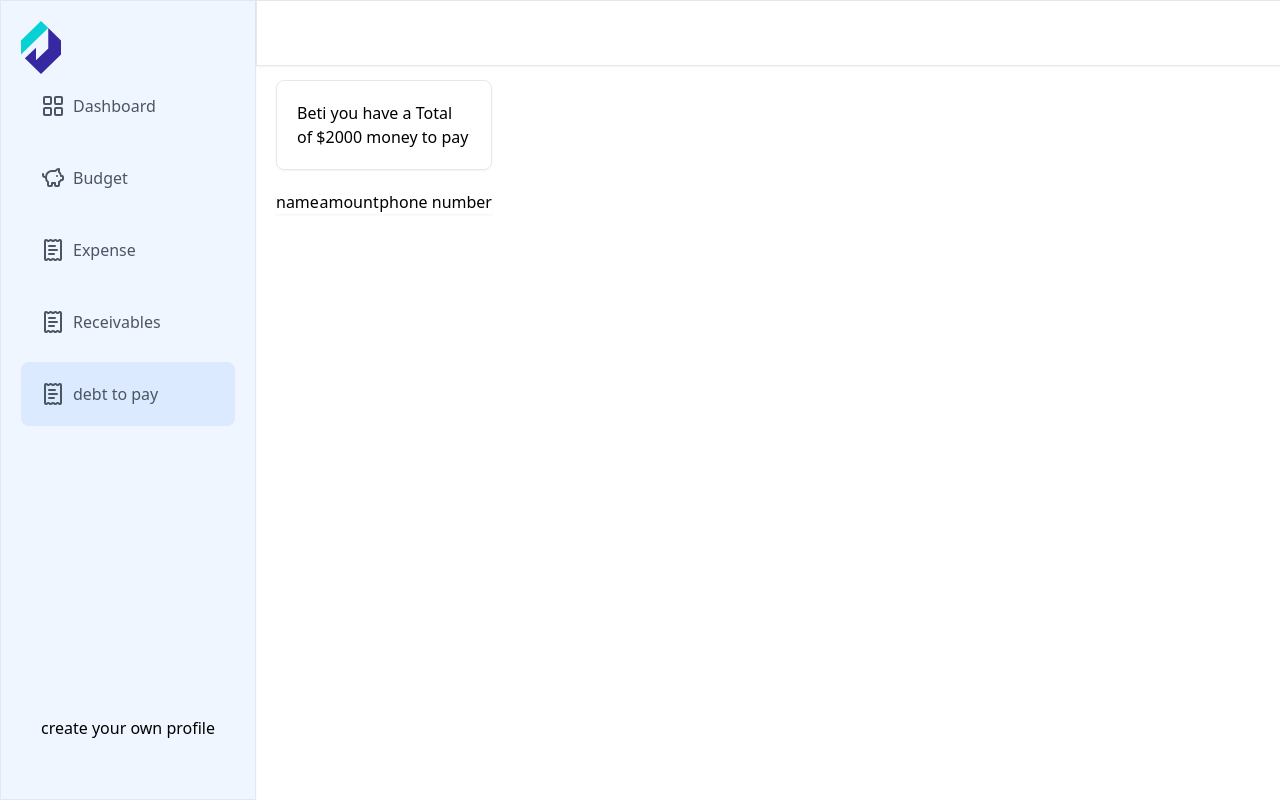
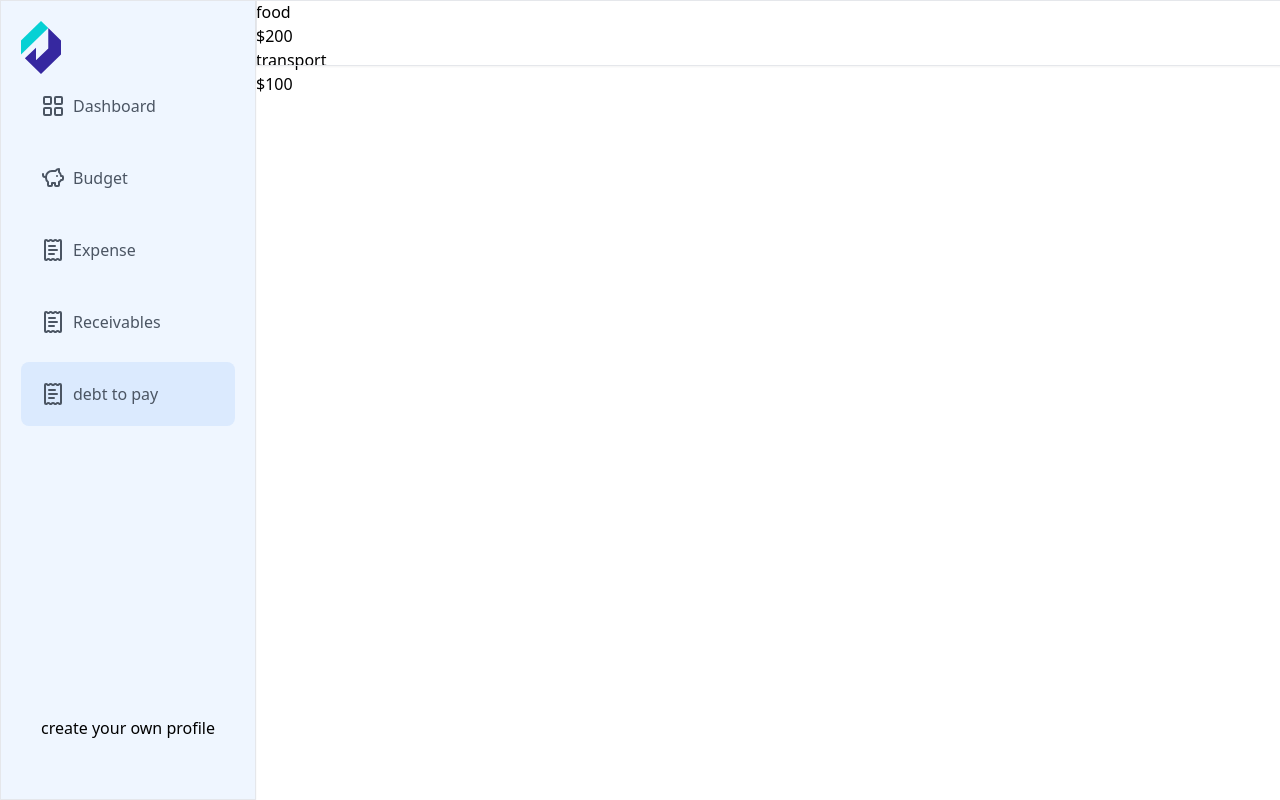
Before and after one commit to betiytesfay/KeepBirr, a Next.js app: page /dashboard/debt in a window 1280 px wide. Built offline with nearby package versions, Linux system fonts and the light colour scheme.

Commit message:
feat: create FetchDebt component to display expenses list

```diff
--- a/app/dashboard/debt/layout.jsx
+++ /dev/null
@@ -1,38 +0,0 @@
-'use client'
-import React from 'react'
-import SideNav from "../_component/SideNav.jsx";
-import { useEffect, useState } from 'react';
-function fetchExpense() {
-  const [data, setData] = useState([]);
-}
-
-import axios from 'axios';
-const debtMoney = 2000;
-const name = "Beti";
-function layout({ layout }) {
-  return (
-    <div>
-      <div className="fixed md:w-64 hidden md:block bg-color-blue">
-        <div className="border shadow-sm p-5 mx-5 flex rounded-lg mt-20">
-          {name} you have a Total of ${debtMoney} money to pay
-        </div>
-        <div className="flex flex-col gap-5 ">
-          <div className="flex flex-row justify-between mt-5 mx-5 shadow-sm">
-            <p>
-              name
-            </p>
-            <p>
-              amount
-            </p>
-            <p>
-              phone number
-            </p>
-
-          </div>
-
-        </div>
-      </div>
-    </div>
-  )
-}
-export default layout;
--- a/app/dashboard/debt/page.jsx
+++ b/app/dashboard/debt/page.jsx
@@ -1,9 +1,9 @@
 import React, { children } from 'react';
-
+import FetchDebt from "../../../components/fetchDebt.jsx";
 function page({ children }) {
   return (
     <div>
-      {children}
+      <FetchDebt />
     </div>
   )
 }
--- /dev/null
+++ b/components/fetchDebt.jsx
@@ -0,0 +1,24 @@
+'use client'
+import react from "react";
+import { useState } from "react";
+function FetchDebt() {
+  const [data, setData] = useState([
+    { id: 1, name: "food", amount: 200, userId: 2, type: "expense" },
+    { id: 2, name: "transport", amount: 100, userId: 2, type: "expense" }
+  ]);
+
+
+  return (
+    <div>
+      {
+        data.map((item) => (
+          <div key={item.id}>
+            <p>{item.name}</p>
+            <p>${item.amount}</p>
+          </div>
+        ))
+      }
+    </div>
+  )
+}
+export default FetchDebt;
```
